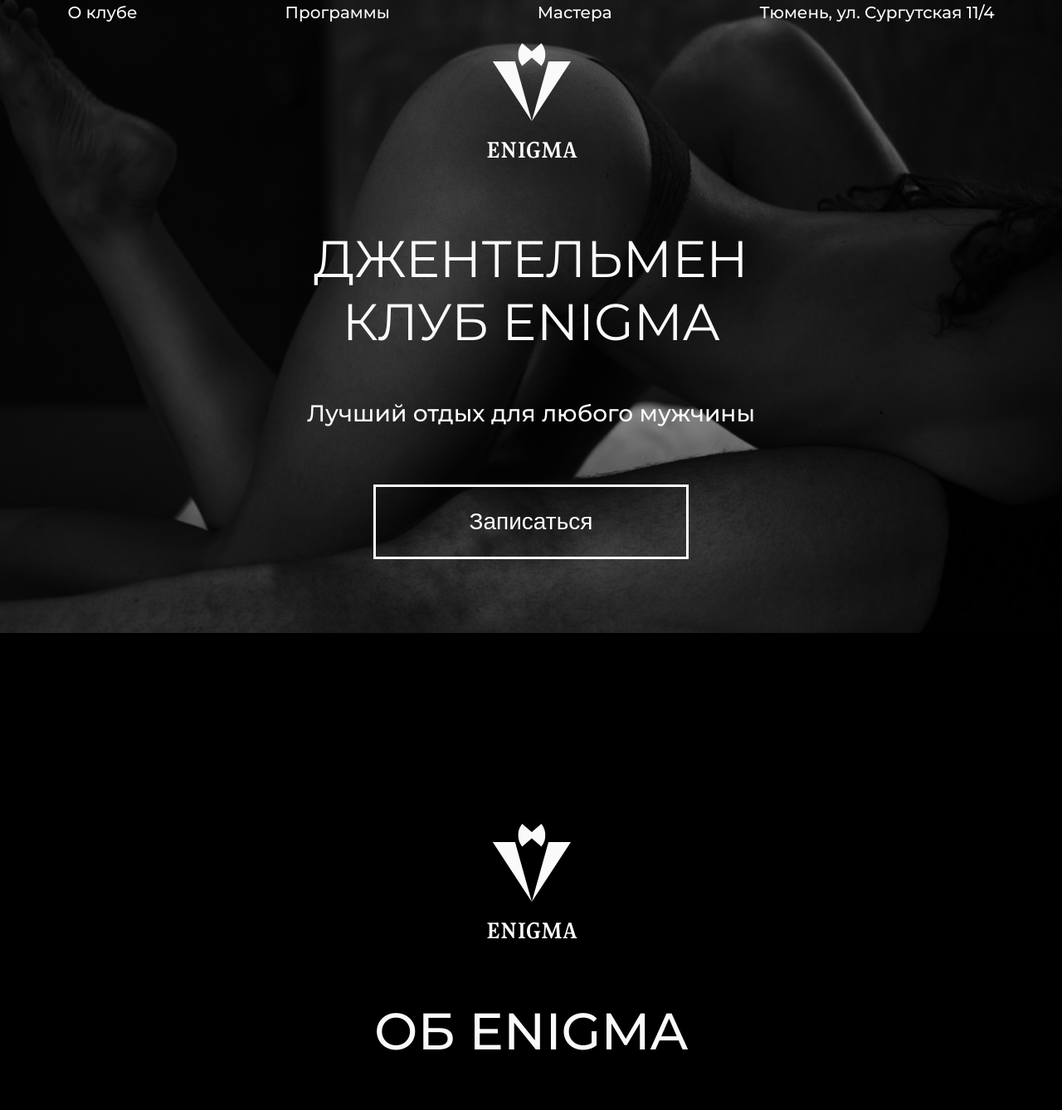
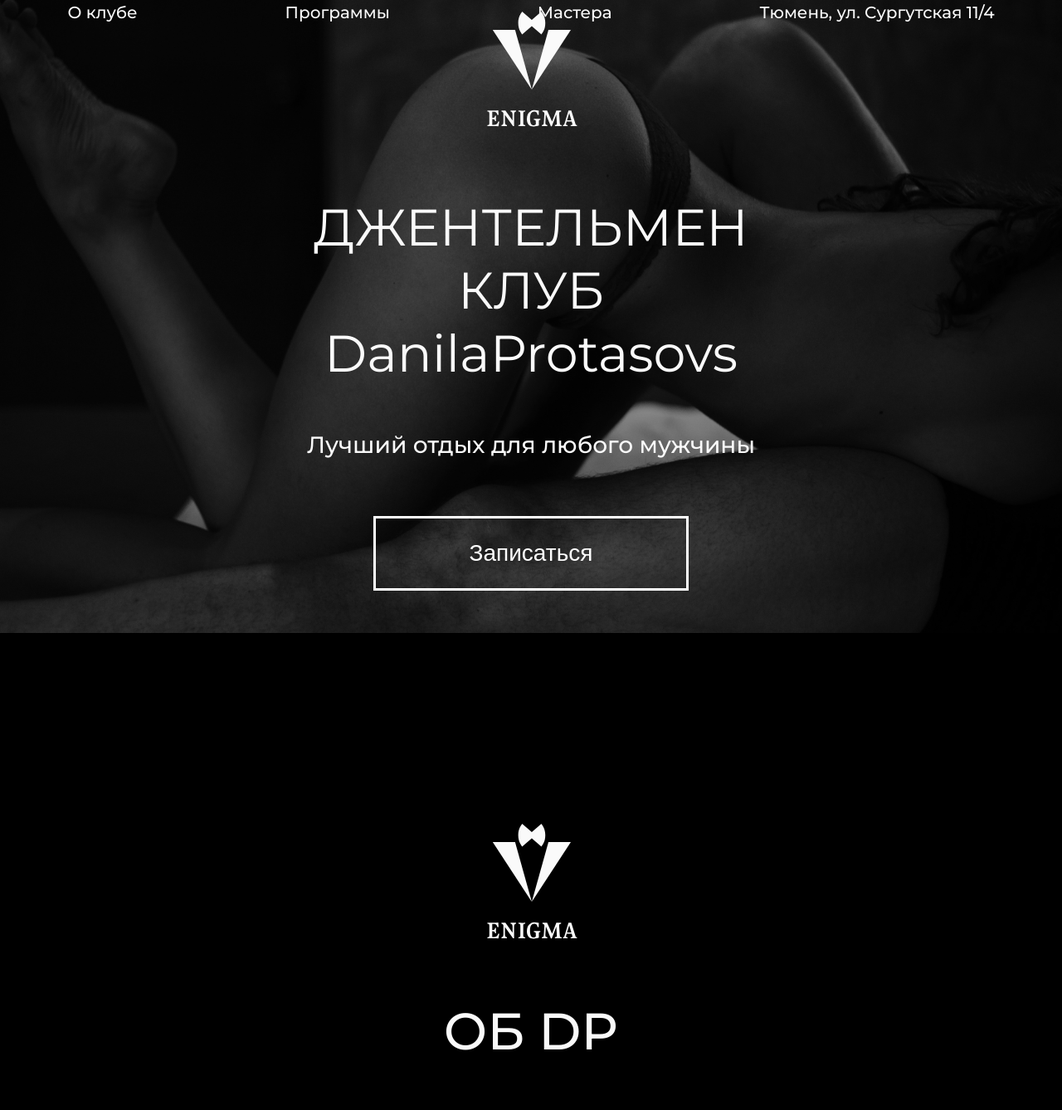
Before and after one commit to mandriginaaa379/DP, a plain HTML site: page index.html in a window 1280 px wide. Shown: the part 37-1375 px from the top of the page at 83% size. Drawn offline with nearby package versions, Linux system fonts and the light colour scheme.

Commit message:
Update index.html

```diff
--- a/index.html
+++ b/index.html
@@ -13,7 +13,7 @@
     <link rel="preconnect" href="https://fonts.gstatic.com" crossorigin>
     <link href="https://fonts.googleapis.com/css2?family=Montserrat:wght@300;400;500;600;700&display=swap"
         rel="stylesheet">
-    <title>ENIGMA</title>
+    <title>DP</title>
 </head>
 
 <body>
@@ -71,7 +71,7 @@
             <div class="logo">
                 <img class="logo__img" src="img/logo.svg" alt="Логотип">
             </div>
-            <h1 class="header__title ">ДЖЕНТЕЛЬМЕН КЛУБ ENIGMA</h1>
+            <h1 class="header__title ">ДЖЕНТЕЛЬМЕН КЛУБ DanilaProtasovs</h1>
             <div class="header__text">Лучший отдых для любого мужчины</div>
             <button class="button">Записаться</button>
         </div>
@@ -82,7 +82,7 @@
             <div class="logo about__logo">
                 <img class="logo__img" src="img/logo.svg" alt="Логотип">
             </div>
-            <h2 class="about__title">ОБ ENIGMA </h2>
+            <h2 class="about__title">ОБ DP </h2>
             <div class="about__text">
                 В клубе ENIGMA вы сможете по-настоящему расслабиться и получить лучшие ощущения тела.
                 Наши прекрасные девушки-мастера доставят вам райское удовольствие
```
